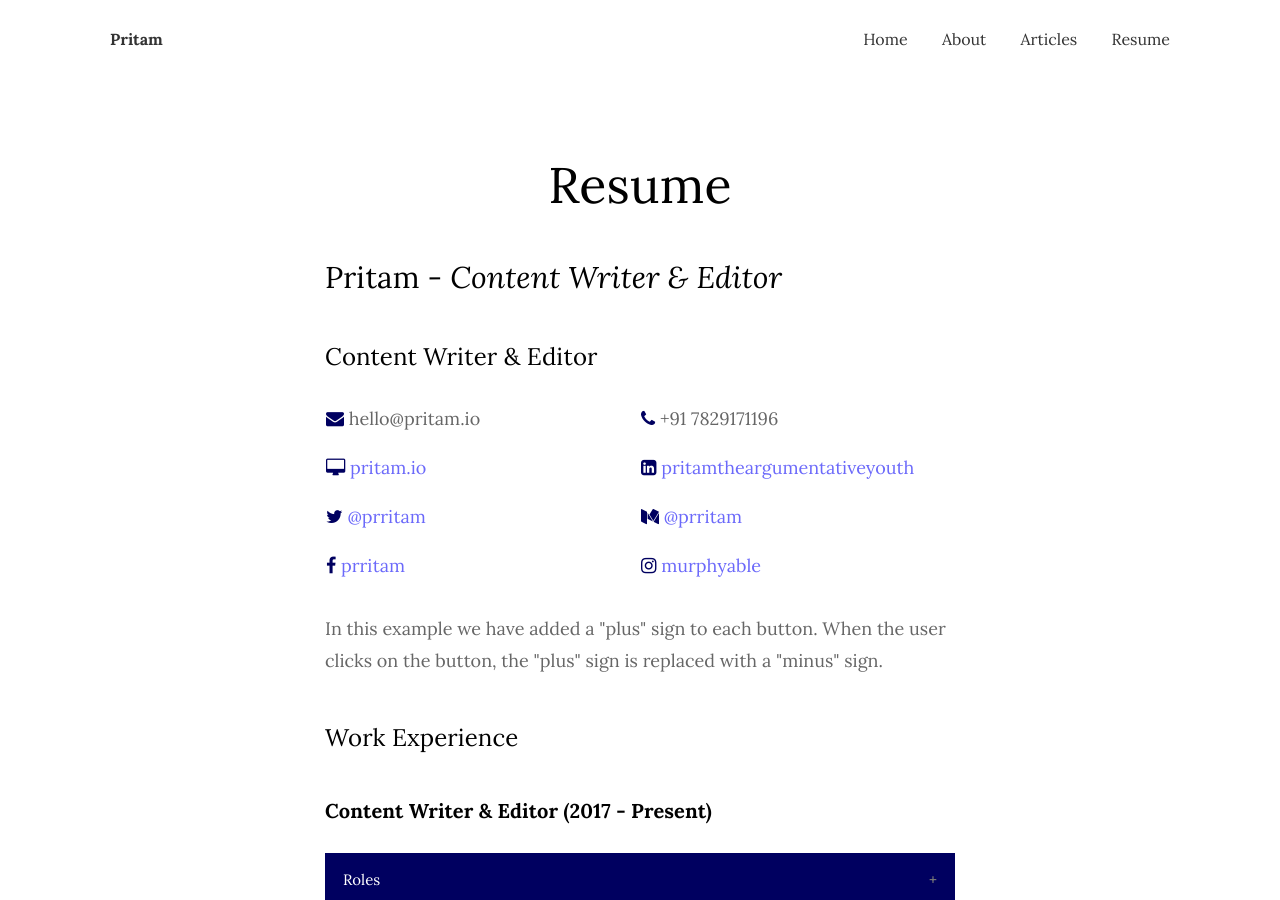
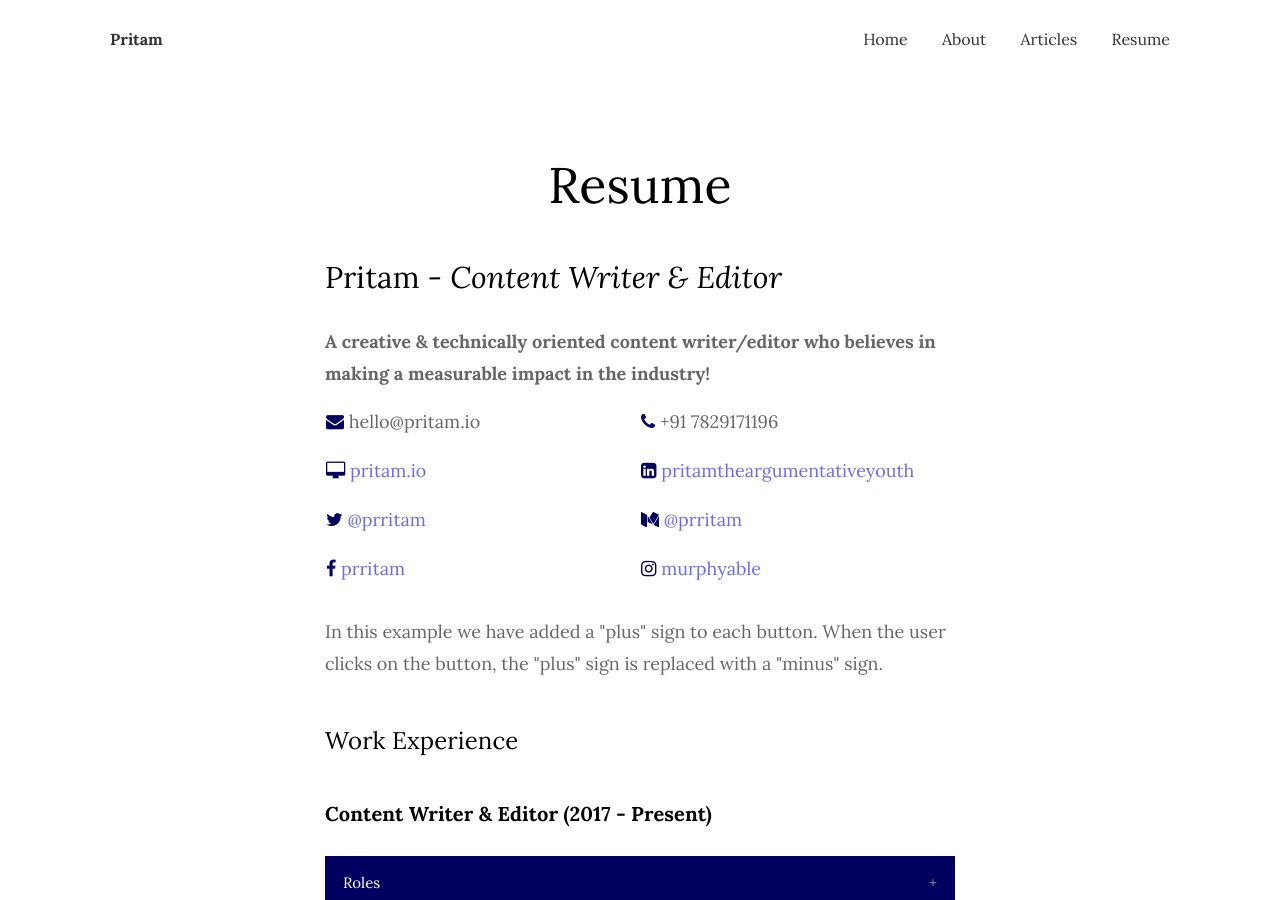
Before and after one commit to argumentativeyouth/pritams-portfolio, a Jekyll site: the page built from _pages/resume.md, in a window 1280 px wide and 900 px high. Built offline with Jekyll 4.4.1, drawn with Linux system fonts in a browser that asks for light colours.

Commit message:
Update resume.md

```diff
--- a/_pages/resume.md
+++ b/_pages/resume.md
@@ -50,7 +50,7 @@ image:
 <body>
 
 <h2>Pritam - <em>Content Writer & Editor</em></h2>
-<h3>Content Writer & Editor</h3>
+<p><strong>A creative & technically oriented content writer/editor who believes in making a measurable impact in the industry!</strong></p>
 <table style="width:100%">
   <tr>
     <td width="50%"> <p><i class="fa fa-envelope" style="color:#000060;"></i> hello@pritam.io</p></td>
```
